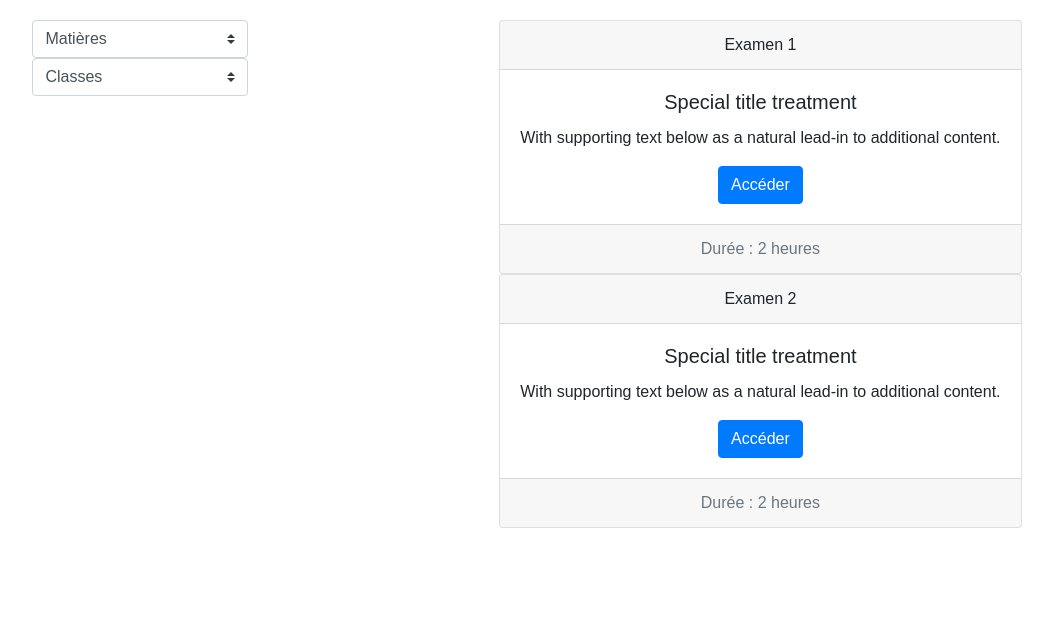
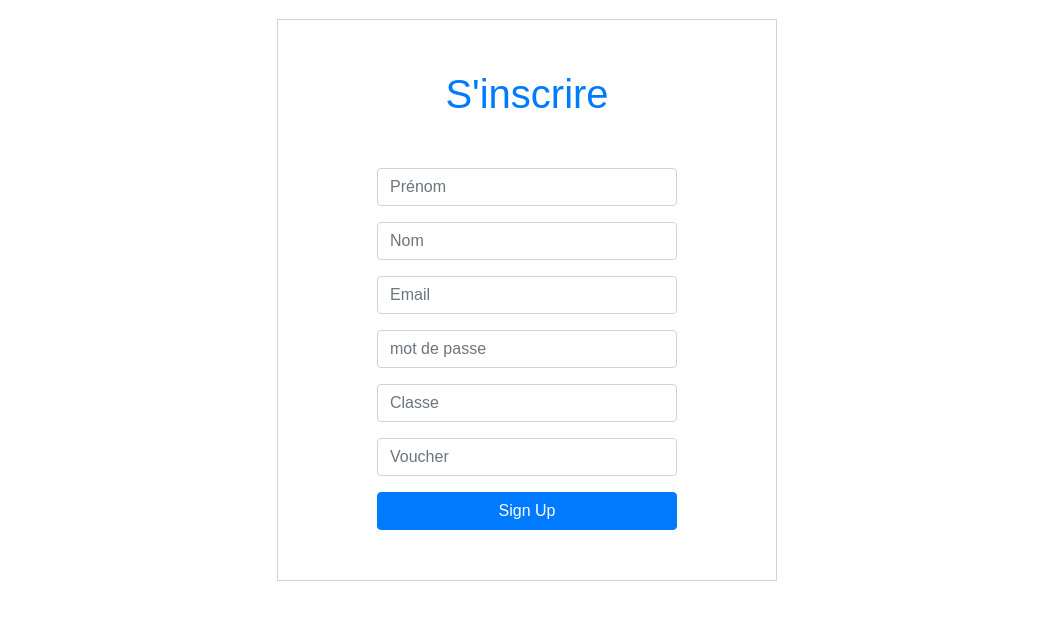
Before and after one commit to chix12/projectGMC, a React (Create React App) app in the folder my-project/: page / in a window 1280 px wide. Shown: the top 620 px of the page, without its empty margins (113-1166 px from the left). Built offline with nearby package versions, Linux system fonts and the light colour scheme; the HTML template or start-up script is replaced by a standard one.

Commit message:
edit sign up component

```diff
--- a/my-project/src/App.js
+++ b/my-project/src/App.js
@@ -3,10 +3,13 @@ import React, { Component } from 'react';
 import './App.css';
 import Header from './Components/Header/Header'
 import EnseignantMain from './Components/EnseignantMain/EnseignantMain'
+import Login from './Components/Login/Login'
+import SignUp from './Components/SignUp/SignUp'
+
 
 class App extends Component {
       render () {
-        return <EnseignantMain />
+        return <SignUp />
       }
 }
 
--- a/my-project/src/Components/SignUp/SignUp.css
+++ b/my-project/src/Components/SignUp/SignUp.css
@@ -1,12 +1,13 @@
 .signup{
     width:100%;
     display: flex;
+    margin-top: 50px;
     justify-content: center;
     height:500px;
     align-items: center
 }
 .signup-form{
-
+    flex-direction: column;
     border: 1px solid #ced4da;
     display: flex;
     justify-content: center;
@@ -22,3 +23,7 @@
 .btn-primary{
     width:100%
 }
+.signup-title{
+    color:#007bff;
+    margin-bottom:50px
+}
--- a/my-project/src/Components/SignUp/SignUp.js
+++ b/my-project/src/Components/SignUp/SignUp.js
@@ -7,8 +7,10 @@ class SignUp extends React.Component{
     render(){
         return (
         <div className='signup'>
+
+
             <form className='signup-form'>
-
+            <h1 className='signup-title'>S'inscrire </h1>
             <div className='signup-inputs'>
                 <div class="form-group row">
                     <div class="col-sm-10">
```
